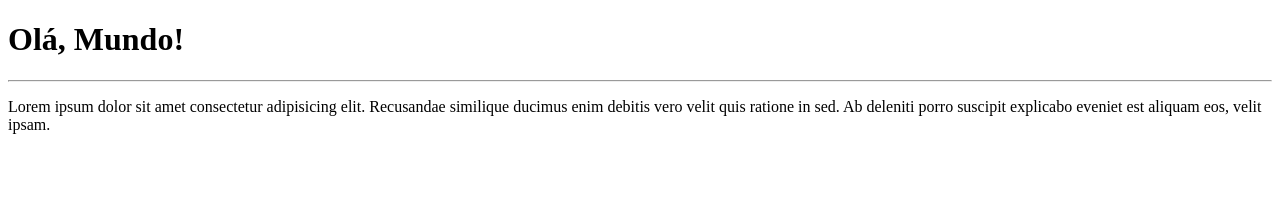
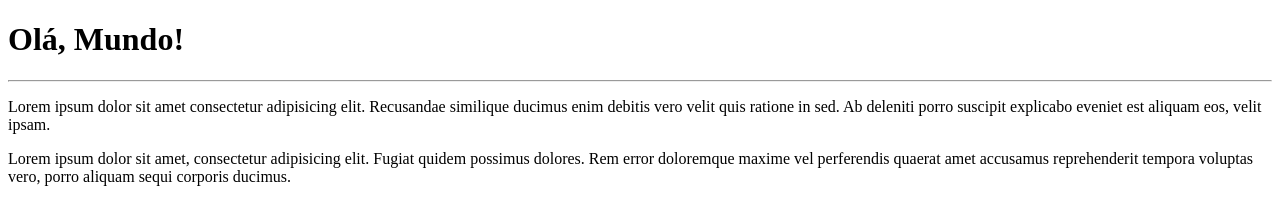
Before and after one commit to MarcioPimenta/Ola-Mundo, a plain HTML site: page site-exemplo/index.html in a window 1280 px wide. Drawn offline with Linux system fonts and the light colour scheme.

Commit message:
adicionei um parágrafo

```diff
--- a/site-exemplo/index.html
+++ b/site-exemplo/index.html
@@ -9,5 +9,6 @@
     <h1>Olá, Mundo!</h1>
     <hr>
     <p>Lorem ipsum dolor sit amet consectetur adipisicing elit. Recusandae similique ducimus enim debitis vero velit quis ratione in sed. Ab deleniti porro suscipit explicabo eveniet est aliquam eos, velit ipsam.</p>
+    <p>Lorem ipsum dolor sit amet, consectetur adipisicing elit. Fugiat quidem possimus dolores. Rem error doloremque maxime vel perferendis quaerat amet accusamus reprehenderit tempora voluptas vero, porro aliquam sequi corporis ducimus.</p>
 </body>
 </html>
```
